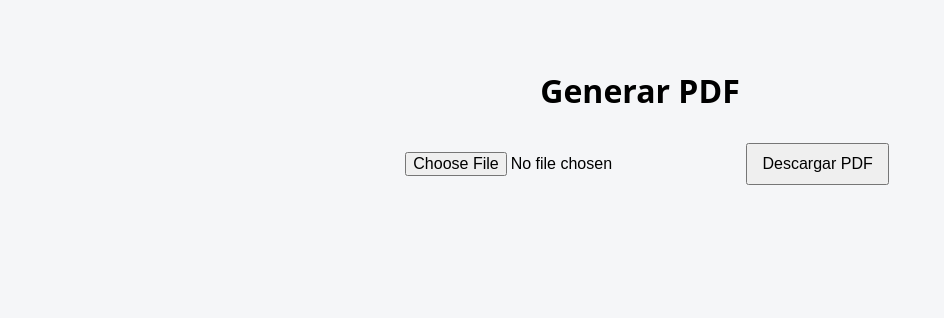
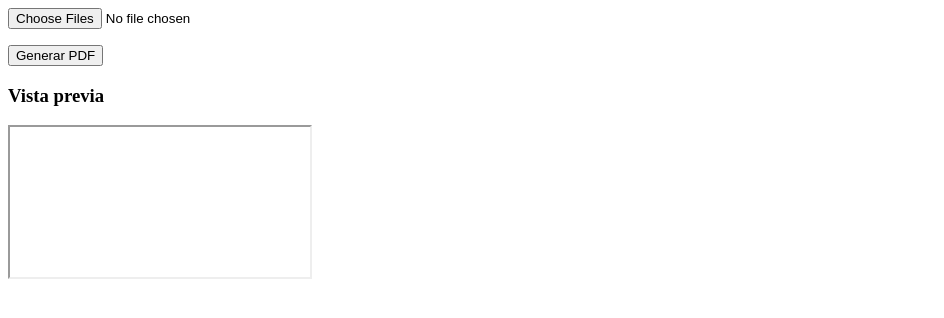
Before and after one commit to sebaswk/pdf, a plain HTML site: page index.html in a window 1280 px wide. Shown: the whole page, without its empty margins (0-944 px from the left). Drawn offline with Linux system fonts and the light colour scheme.

Commit message:
Refactor index.html for file input and preview
Removed unnecessary elements and added file input for multiple files. Included a preview section with an iframe.

```diff
--- a/index.html
+++ b/index.html
@@ -1,18 +1,8 @@
-<!DOCTYPE html>
-<html lang="es">
-<head>
-  <meta charset="UTF-8" />
-  <title>Imagen / Word a PDF</title>
-  <link rel="stylesheet" href="style.css" />
-</head>
-<body>
-  <h1>Generar PDF</h1>
+<input type="file" id="fileInput" multiple accept=".docx,image/*">
 
-  <input type="file" id="fileInput" accept=".docx,image/*" />
-  <button id="generate">Descargar PDF</button>
+<ul id="fileList"></ul>
 
-  <script src="libs/pdf-lib.min.js"></script>
-  <script src="libs/mammoth.browser.min.js"></script>
-  <script src="main.js"></script>
-</body>
-</html>
+<button id="generate">Generar PDF</button>
+
+<h3>Vista previa</h3>
+<iframe id="preview"></iframe>
```
